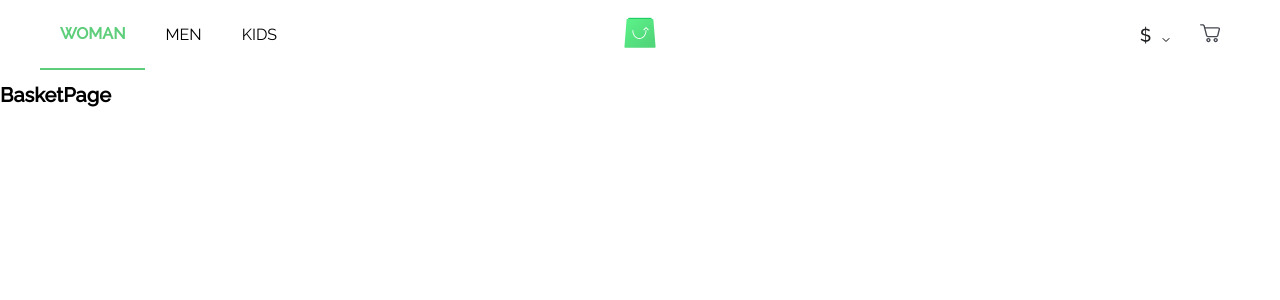
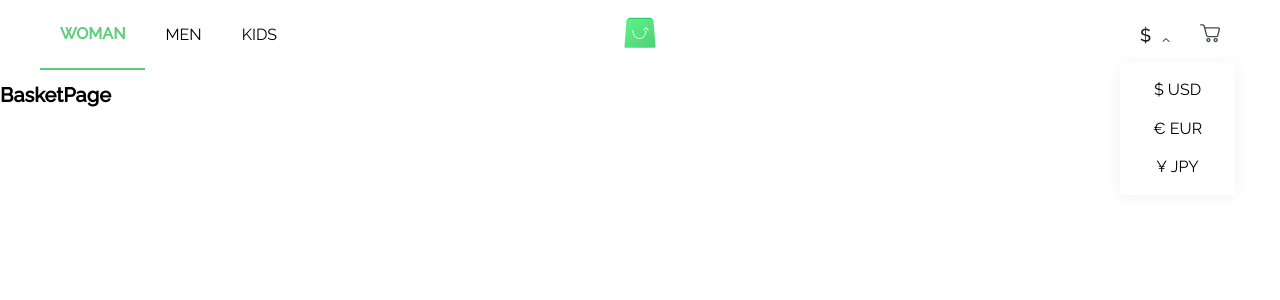
Before and after one commit to shotius/Shota-Archemashvili__react-e-com, a React (Create React App) app: page /basket in a window 1280 px wide. Both pictures are taken after a click on the button 1150 px from the left and 35 px from the top of the page. Shown: the top 300 px of the page. Built offline with nearby package versions, Linux system fonts and the light colour scheme.

Commit message:
added price change popover

```diff
--- a/package.json
+++ b/package.json
@@ -8,6 +8,7 @@
     "@testing-library/react": "^12.1.2",
     "@testing-library/user-event": "^13.5.0",
     "normalize.css": "^8.0.1",
+    "prop-types": "^15.8.1",
     "react": "^17.0.2",
     "react-dom": "^17.0.2",
     "react-router-dom": "^6.2.1",
--- a/src/components/atoms/ShopingButton.tsx
+++ b/src/components/atoms/ShopingButton.tsx
@@ -4,7 +4,7 @@ import icon from '../../assets/icons/shoppingIcon.svg';
 export class ShoppingButton extends Component {
   render() {
     return (
-      <div className="-position-absolute -center-absolute btn_shopping">
+      <div className="-position-absolute -center-absolute btn">
         <img src={icon} alt="shopping button" />
       </div>
     );
--- /dev/null
+++ b/src/components/molecules/Overlay.jsx
@@ -0,0 +1,14 @@
+import { Component } from 'react';
+import PropTypes from 'prop-types';
+
+export class PopoverOverlay extends Component {
+  render() {
+    const { isOpen, cb } = this.props;
+    return <div className={`${isOpen && 'popover_overlay'}`} onClick={cb} />;
+  }
+}
+
+PopoverOverlay.propTypes = {
+  isOpen: PropTypes.bool.isRequired,
+  cb: PropTypes.func.isRequired,
+};
--- /dev/null
+++ b/src/components/organizms/CurrencyPopover.jsx
@@ -0,0 +1,29 @@
+import { Component } from 'react';
+import PropTypes from 'prop-types';
+import { PopoverOverlay } from '../molecules/Overlay';
+
+export class CurrencyPopover extends Component {
+
+  render() {
+    const {isOpen, onClose} = this.props;
+    return (
+      <>
+        <PopoverOverlay isOpen={isOpen} cb={onClose}/>
+        <div
+          className={`currency_popover ${isOpen && 'currency_popover--active'}`}
+        >
+          <div className="v-stack ">
+            <button className="btn btn_rect" onClick={onClose}>$ USD</button>
+            <button className="btn btn_rect" onClick={onClose}>€ EUR</button>
+            <button className="btn btn_rect" onClick={onClose}>¥ JPY</button>
+          </div>
+        </div>
+      </>
+    );
+  }
+}
+
+CurrencyPopover.propTypes = {
+  isOpen: PropTypes.bool.isRequired,
+  onClose: PropTypes.func.isRequired,
+};
--- a/src/components/organizms/PageHeader.jsx
+++ b/src/components/organizms/PageHeader.jsx
@@ -3,8 +3,19 @@ import shoppingBagIcon from '../../assets/icons/shoppingIcon.svg';
 import dropdownIcon from '../../assets/icons/dropdownIcon.svg';
 import basketIcon from '../../assets/icons/basketIcon.svg';
 import dolarIcon from '../../assets/icons/dolarIcon.svg';
+import { CurrencyPopover } from './CurrencyPopover';
 
 export class PageHeader extends Component {
+  constructor(props) {
+    super(props);
+    this.state = { isOpen: false };
+    this.handleCurrencyToggle = this.handleCurrencyToggle.bind(this);
+  }
+
+  handleCurrencyToggle() {
+    this.setState({ isOpen: !this.state.isOpen });
+  }
+
   render() {
     return (
       <div className="header -center">
@@ -14,18 +25,28 @@ export class PageHeader extends Component {
             <button className="btn nav__btn">men</button>
             <button className="btn nav__btn">kids</button>
           </div>
-          <button className="btn btn_shopping -position-absolute -center-absolute">
+          <button className="btn -position-absolute -center-absolute">
             <img src={shoppingBagIcon} alt="button for shopping" />
           </button>
+
           <div className="nav__btn_group">
-            <button className="text__regular btn nav__btn_currency">
+            <button
+              className="text__regular btn nav__btn_currency"
+              onClick={this.handleCurrencyToggle}
+            >
               <img src={dolarIcon} alt="currency icon" />
               <img
                 src={dropdownIcon}
-                className='nav__btn_dropdown'
+                className={`nav__btn_dropdown ${
+                  this.state.isOpen && 'nav__btn_dropdown--opened'
+                }`}
                 alt="currentcy change dropwdown"
               />
             </button>
+            <CurrencyPopover
+              isOpen={this.state.isOpen}
+              onClose={this.handleCurrencyToggle}
+            />
             <button className="text__regular btn nav__btn_basket">
               <img src={basketIcon} alt="basket icon" />
             </button>
--- a/src/styles/components/_buttons.scss
+++ b/src/styles/components/_buttons.scss
@@ -9,7 +9,7 @@
   }
 }
 
-.btn_shopping {
-  // transform: translateY(40px);
-  // margin-top: 13px;
+.btn_rect {
+  width: 100%;
+  padding: 1rem;
 }
--- a/src/styles/components/_pageheader.scss
+++ b/src/styles/components/_pageheader.scss
@@ -14,20 +14,31 @@
       border-bottom: 2px solid;
     }
   }
-  &__btn_currency {
-    @include center;
-    padding: 0rem 1rem;
-  }
   &__btn_dropdown {
     position: relative;
     bottom: -5px;
+    transition: all 0.2s;
+    &--opened {
+      transform: rotate(180deg);
+    }
   }
   &__btn_group {
     @include center;
     align-self: stretch;
     align-items: stretch;
+    position: relative;
+  }
+  &__btn_currency {
+    @include center;
+    padding: 0rem 1rem;
+    &:hover {
+      background-color: transparent;
+    }
   }
   &__btn_basket {
     padding: 0rem 2rem;
+    &:hover {
+      background-color: transparent;
+    }
   }
 }
--- /dev/null
+++ b/src/styles/components/_popovers.scss
@@ -0,0 +1,28 @@
+.currency_popover {
+  position: absolute;
+  visibility: hidden;
+  opacity: 0;
+  width: 115px;
+  box-shadow: 0 0.2rem 1.5rem rgba(0, 0, 0, 0.06);
+  padding: 0.8rem 0px;
+  box-sizing: border-box;
+  top: 90%;
+  left: 0px;
+  z-index: 10;
+  background-color: white;
+  transition: all 0.2s;
+  &--active {
+    visibility: visible;
+    opacity: 1;
+  }
+}
+
+.popover_overlay {
+  z-index: 1;
+  position: fixed;
+  top: 0;
+  left: 0;
+  bottom: 0;
+  right: 0;
+  background-color: transparent;
+}
--- a/src/styles/layout/_wrappers.scss
+++ b/src/styles/layout/_wrappers.scss
@@ -5,3 +5,9 @@
     width: 100%;
   }
 }
+
+
+.v-stack {
+  display: flex;
+  flex-direction: column;
+}
--- a/src/styles/main.scss
+++ b/src/styles/main.scss
@@ -9,6 +9,7 @@
 @import './components/typography';
 @import './components/pageheader';
 @import './components/buttons';
+@import "./components/popovers";
 
 
 // shared
```
Also changed, not shown: 1 other file (tests, documents, lock files or other folders).
